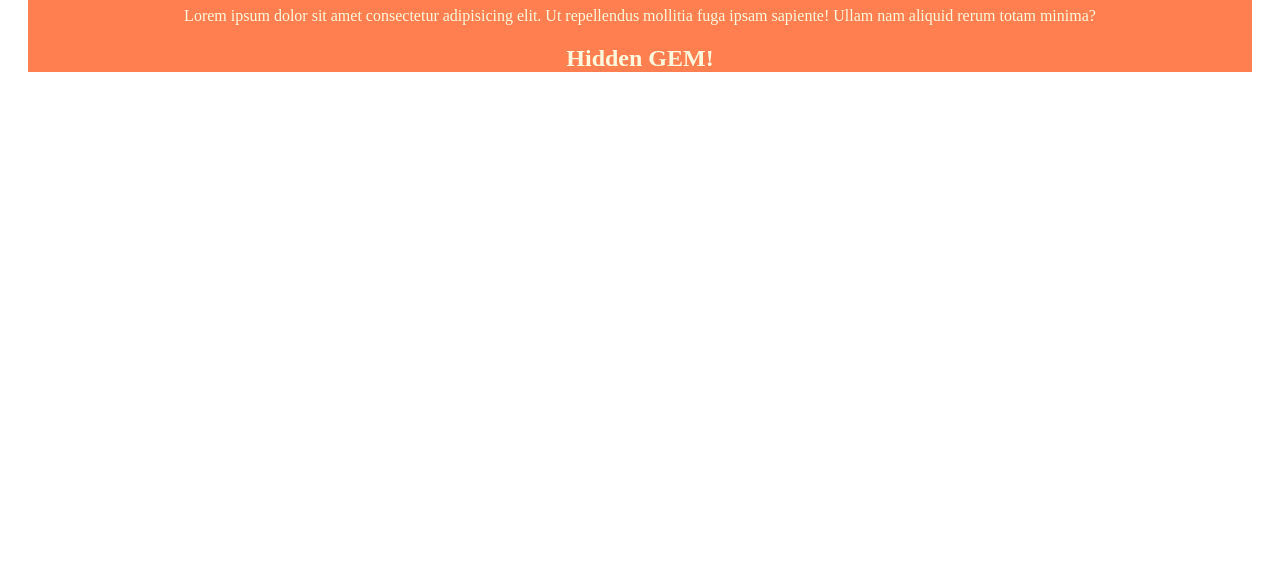
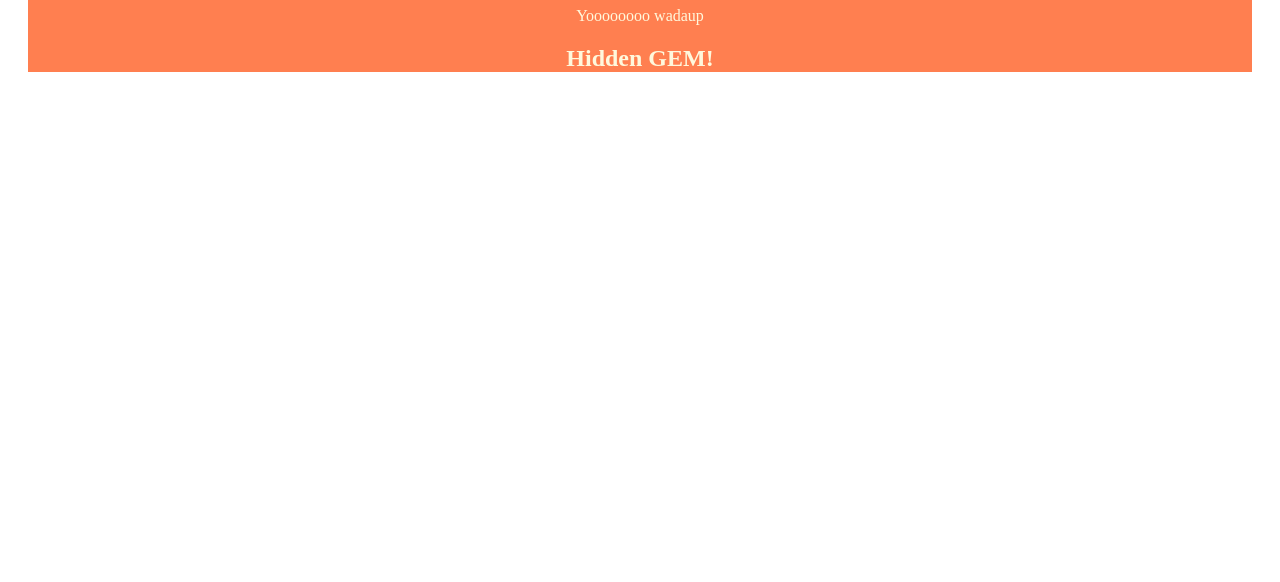
Before and after one commit to utkuyalcinyoobee/github_test, a plain HTML site: page index.html in a window 1280 px wide. Shown: the part 218-800 px from the top of the page. Drawn offline with Linux system fonts and the light colour scheme.

Commit message:
Update index.html

```diff
--- a/index.html
+++ b/index.html
@@ -17,7 +17,7 @@
 
     <div id="isaac_div">
         <h1>Kia ora from Isaac</h1>
-        <p>Lorem ipsum dolor sit amet consectetur adipisicing elit. Ut repellendus mollitia fuga ipsam sapiente! Ullam nam aliquid rerum totam minima?</p>
+        <p>Yoooooooo wadaup</p>
         <h2 id="isaac_hidden" class="hidden">Hidden GEM!</h2>
     </div>
 
```
